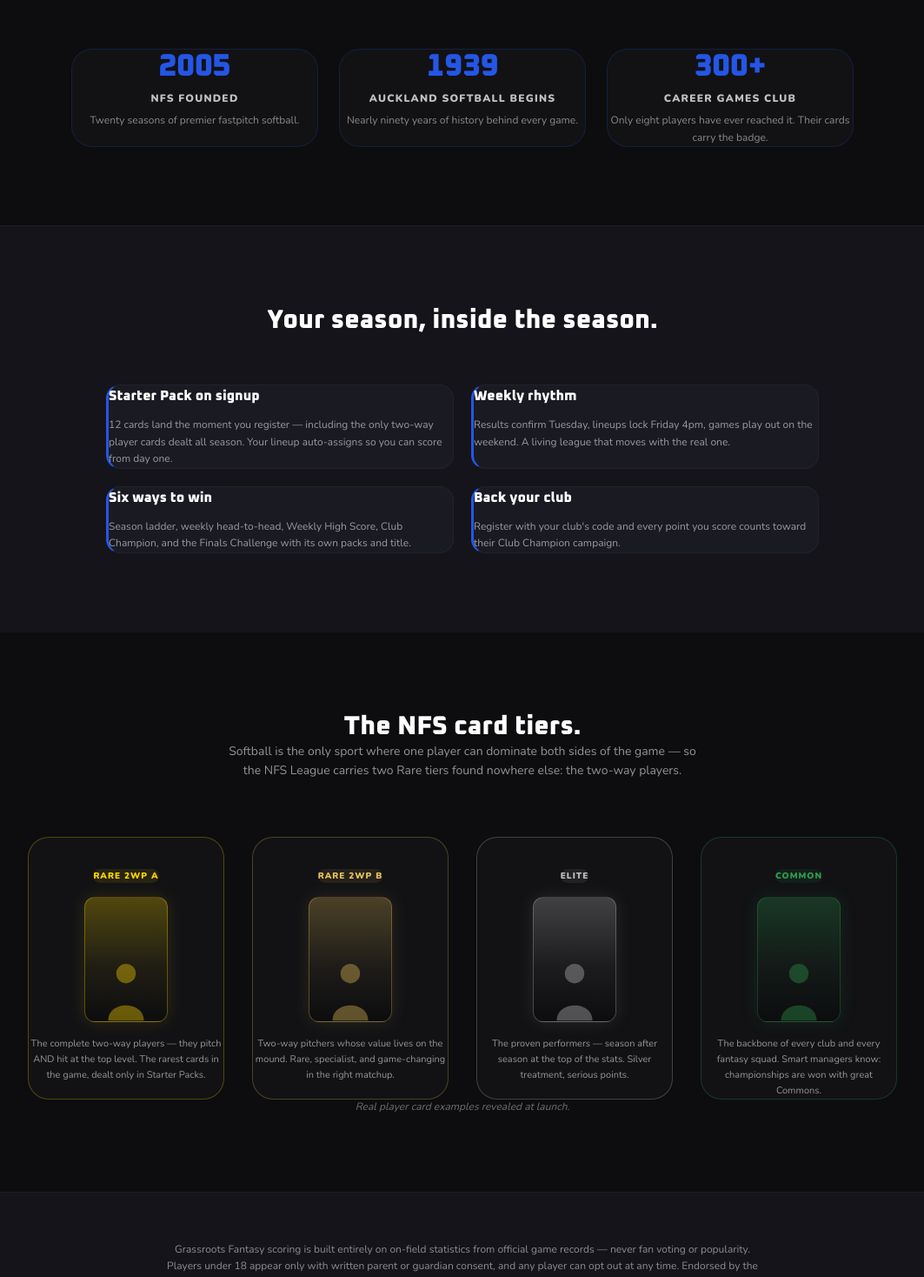
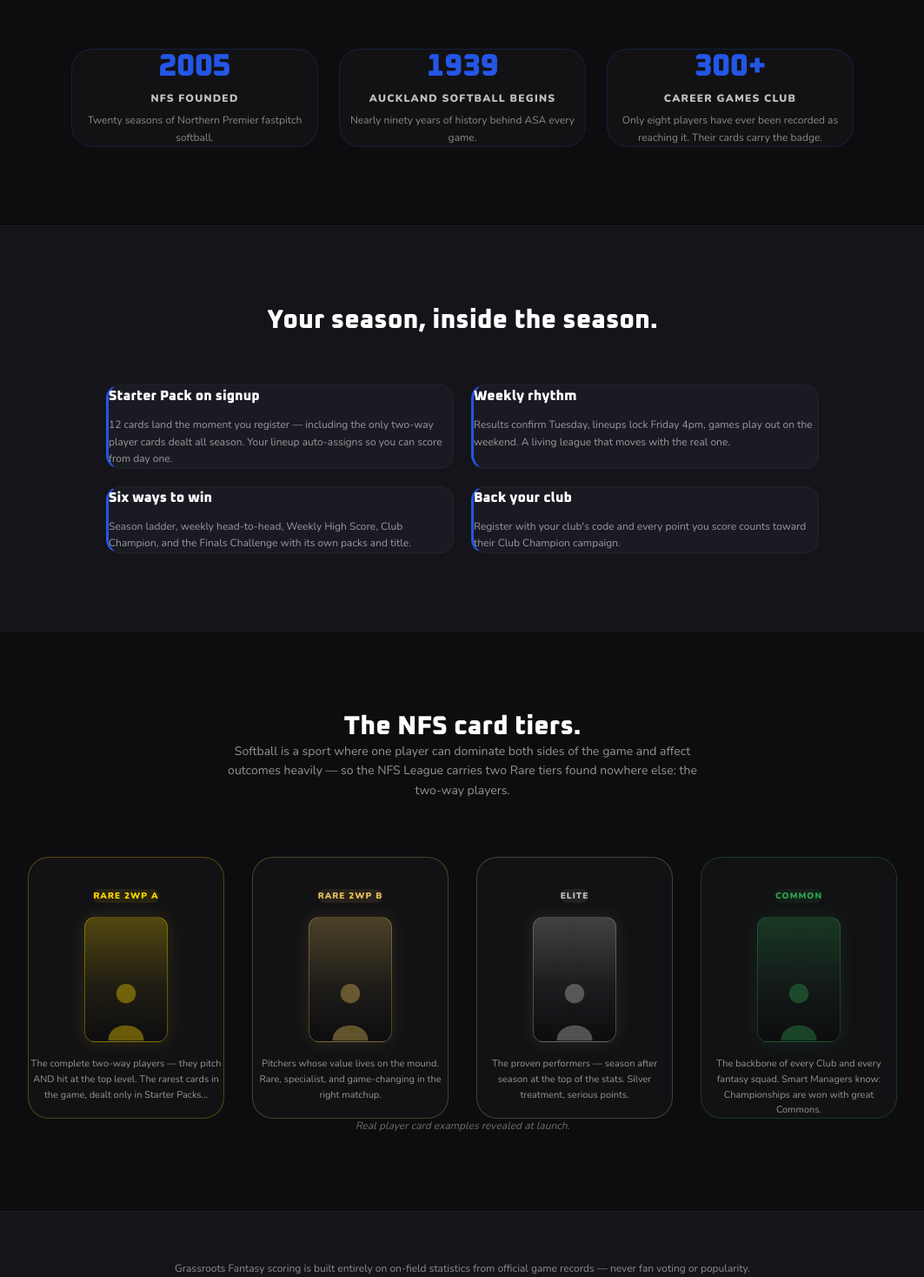
Before and after one commit to N8Nuks/grassrootsfantasy, a Next.js app: page /nfs in a window 1280 px wide. Shown: the part 640-2108 px from the top of the page at 87% size, without its empty margins (108-1171 px from the left). Built offline with nearby package versions, Linux system fonts and the light colour scheme; no server answers.

Commit message:
Update NFS page wording

```diff
--- a/app/nfs/page.tsx
+++ b/app/nfs/page.tsx
@@ -57,9 +57,9 @@ export default function NFS() {
       <section className="px-6 sm:px-12" style={{ borderTop: '1px solid #ffffff0a', paddingTop: "90px", paddingBottom: "90px" }}>
         <div className="grid gap-6 sm:grid-cols-3" style={{ maxWidth: "900px", marginLeft: "auto", marginRight: "auto" }}>
           {[
-            { big: '2005', label: 'NFS founded', d: 'Twenty seasons of premier fastpitch softball.' },
-            { big: '1939', label: 'Auckland softball begins', d: 'Nearly ninety years of history behind every game.' },
-            { big: '300+', label: 'Career games club', d: 'Only eight players have ever reached it. Their cards carry the badge.' },
+            { big: '2005', label: 'NFS founded', d: 'Twenty seasons of Northern Premier fastpitch softball.' },
+            { big: '1939', label: 'Auckland softball begins', d: 'Nearly ninety years of history behind ASA every game.' },
+            { big: '300+', label: 'Career games club', d: 'Only eight players have ever been recorded as reaching it. Their cards carry the badge.' },
           ].map((s) => (
             <div key={s.label} className="rounded-3xl p-8 flex flex-col gap-2 items-center text-center" style={{ background: '#121215', border: `1px solid ${COBALT}30` }}>
               <span className="text-4xl font-black" style={{ color: COBALT, fontFamily: 'var(--font-heading)' }}>{s.big}</span>
@@ -95,15 +95,15 @@ export default function NFS() {
         <div className="flex flex-col items-center" style={{ maxWidth: "1000px", marginLeft: "auto", marginRight: "auto" }}>
           <h2 className="text-2xl sm:text-3xl font-black text-white text-center mb-5" style={{ fontFamily: 'var(--font-heading)' }}>The NFS card tiers.</h2>
           <p className="text-sm text-white/55 text-center leading-relaxed" style={{ maxWidth: "540px", marginBottom: "64px" }}>
-            Softball is the only sport where one player can dominate both sides of the game — so the NFS League carries two Rare tiers found nowhere else: the two-way players.
+            Softball is a sport where one player can dominate both sides of the game and affect outcomes heavily — so the NFS League carries two Rare tiers found nowhere else: the two-way players.
           </p>
 
           <div className="grid gap-8 sm:grid-cols-2 lg:grid-cols-4 w-full">
             {[
-              { tier: 'RARE 2WP A', accent: '#FFD700', desc: 'The complete two-way players — they pitch AND hit at the top level. The rarest cards in the game, dealt only in Starter Packs.' },
-              { tier: 'RARE 2WP B', accent: GOLD, desc: 'Two-way pitchers whose value lives on the mound. Rare, specialist, and game-changing in the right matchup.' },
+              { tier: 'RARE 2WP A', accent: '#FFD700', desc: 'The complete two-way players — they pitch AND hit at the top level. The rarest cards in the game, dealt only in Starter Packs...' },
+              { tier: 'RARE 2WP B', accent: GOLD, desc: 'Pitchers whose value lives on the mound. Rare, specialist, and game-changing in the right matchup.' },
               { tier: 'ELITE', accent: SILVER, desc: 'The proven performers — season after season at the top of the stats. Silver treatment, serious points.' },
-              { tier: 'COMMON', accent: GREEN, desc: 'The backbone of every club and every fantasy squad. Smart managers know: championships are won with great Commons.' },
+              { tier: 'COMMON', accent: GREEN, desc: 'The backbone of every Club and every fantasy squad. Smart Managers know: Championships are won with great Commons.' },
             ].map((c) => (
               <div key={c.tier} className="rounded-3xl p-7 flex flex-col gap-4 items-center text-center" style={{ background: '#121215', border: `1px solid ${c.accent}45`, paddingTop: "36px" }}>
                 <span className="text-[10px] font-black tracking-widest px-3 py-1.5 rounded-full" style={{ color: c.accent, background: c.accent + '18', lineHeight: "1.6" }}>{c.tier}</span>
```
